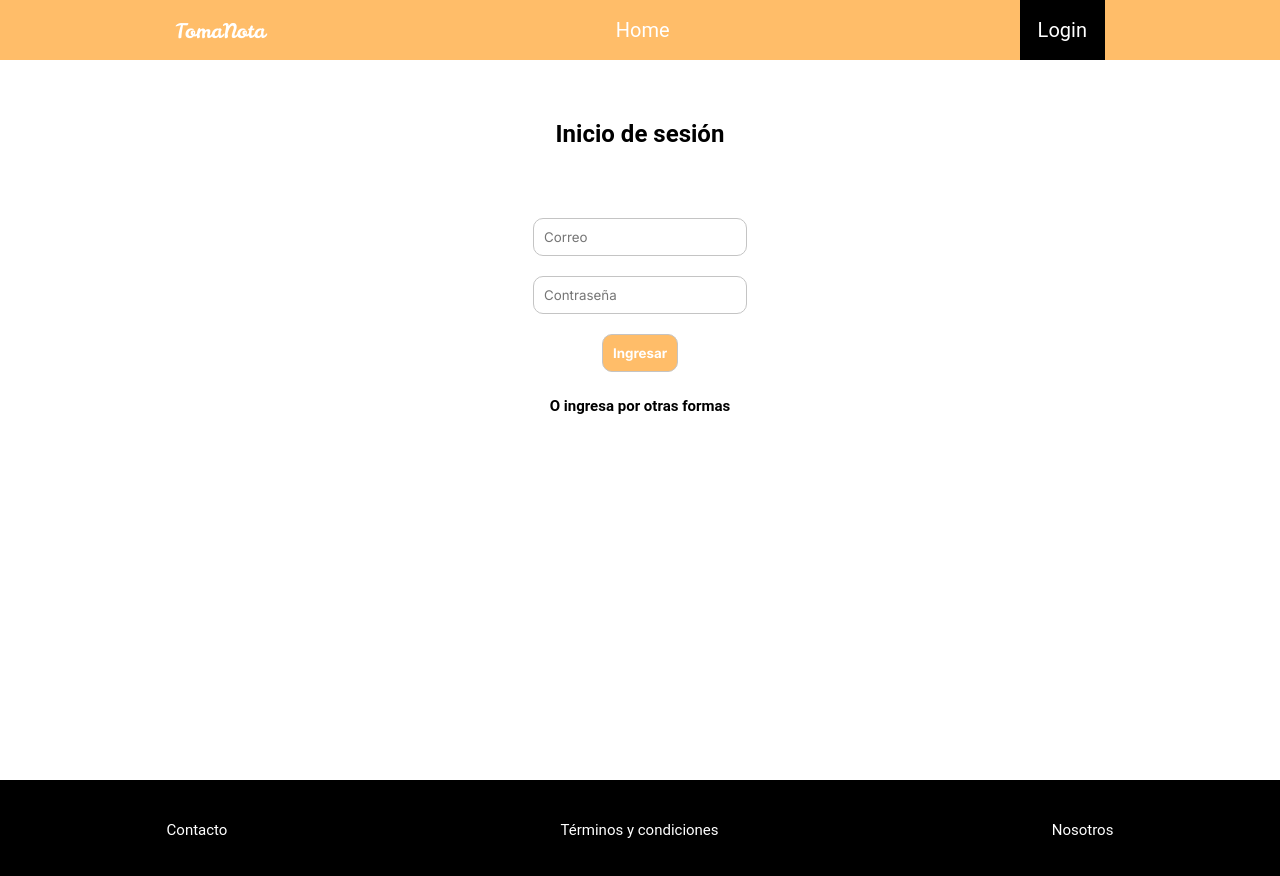
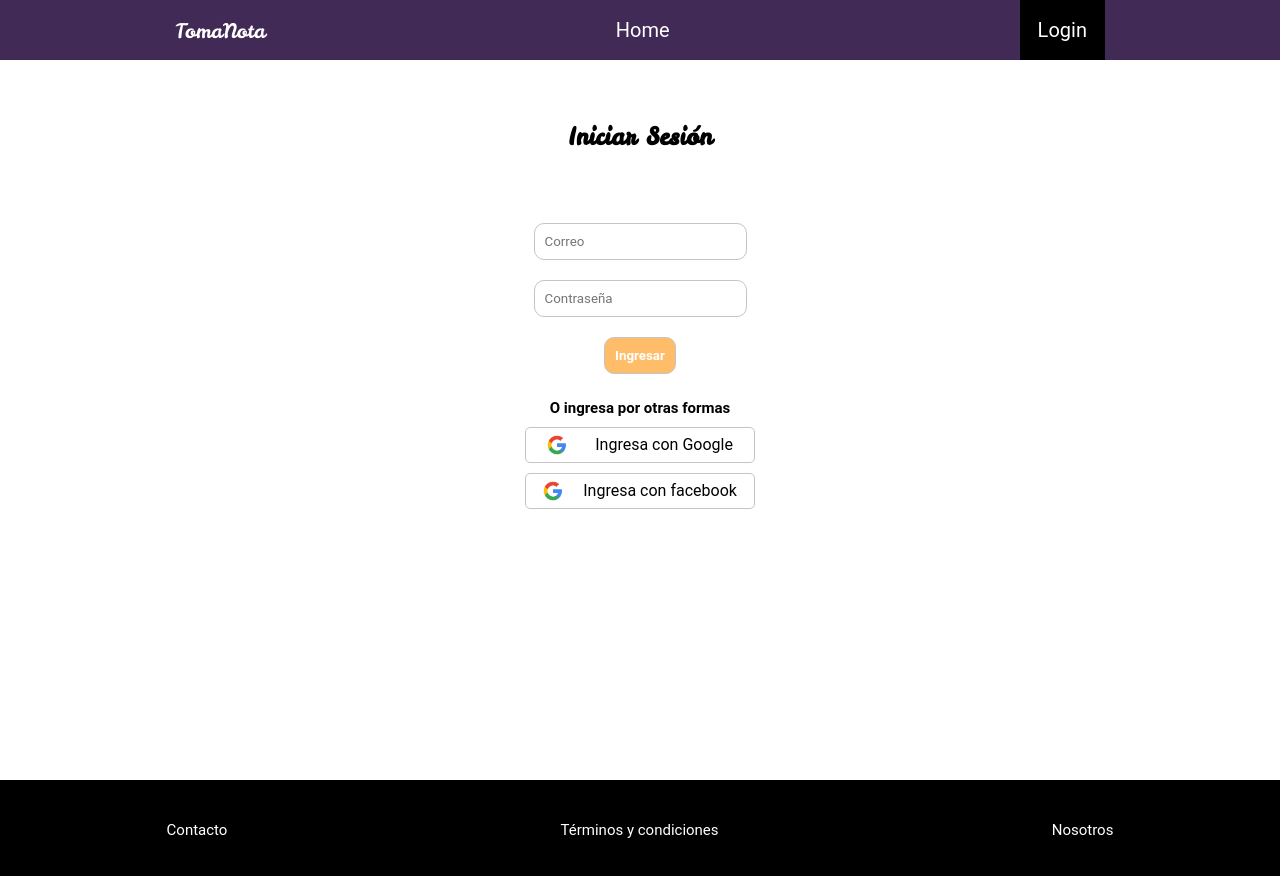
Before and after one commit to alejo02336/TomaNota, a React (Create React App) app: page /login in a window 1280 px wide. Shown: the top 876 px of the page. Built offline with nearby package versions, Linux system fonts and the light colour scheme.

Commit message:
login section

```diff
--- a/src/assets/styles/Header.css
+++ b/src/assets/styles/Header.css
@@ -2,7 +2,7 @@
   display: flex;
   justify-content: space-around;
   align-items: center;
-  background-color: var(--primary-color);
+  background-color: var(--secondary-color);
   height: 6rem;
   width: 100%;
 }
--- /dev/null
+++ b/src/containers/Foro/Foro.jsx
@@ -0,0 +1,5 @@
+import React from "react";
+import SearchBar from "../../";
+export default function Foro() {
+  return <div></div>;
+}
--- a/src/containers/Login/Login.css
+++ b/src/containers/Login/Login.css
@@ -5,6 +5,7 @@
   align-items: center;
   height: 400px;
   margin: auto;
+  /* background-color: var(--secondary-color); */
 }
 
 .login-title {
@@ -19,8 +20,33 @@
   margin-bottom: 2.5rem;
 }
 
+.social-section {
+  display: flex;
+  width: 50%;
+  min-width: 150px;
+  max-width: 230px;
+  justify-content: space-evenly;
+  border: 1px solid #c4c4c4;
+  padding: 0.2rem;
+  border-radius: 5px;
+}
+
+.social-section > p {
+  font-size: 1.2rem;
+}
+
+.social-section:hover {
+  background-color: #c4c4c4;
+  cursor: pointer;
+}
+
+.social-login {
+  width: 1.2rem;
+  height: auto;
+}
+
 input {
-  font-family: "Inter";
+  font-family: "Roboto";
   padding: 1rem;
   border-radius: 1rem;
   border: 1px solid #c4c4c4;
@@ -32,4 +58,17 @@ input {
     height: 90vh;
     width: 55%;
   }
+
+  .social-section {
+    justify-content: space-around;
+    padding: 0.7rem;
+    margin-top: 1rem;
+  }
+
+  .social-section > p {
+    font-size: 1.6rem;
+  }
+  .social-login {
+    width: 2rem;
+  }
 }
--- a/src/containers/Login/Login.jsx
+++ b/src/containers/Login/Login.jsx
@@ -1,5 +1,6 @@
 import React, { useState } from "react";
 import "./Login.css";
+import GoogleIcon from "../../assets/static/icon/2000px-Google_G_Logo.svg_.png";
 
 const HOSTNAME = "http://localhost:4000/api/v1/";
 
@@ -39,7 +40,7 @@ function Login() {
   return (
     <section>
       <form className="login">
-        <h1 className="login-title">Inicio de sesión</h1>
+        <h1 className="login-title font">Iniciar Sesión</h1>
         <input
           value={email}
           placeholder="Correo"
@@ -62,6 +63,22 @@ function Login() {
           onClick={() => verifyUser()}
         />
         <h2>O ingresa por otras formas</h2>
+        <section className="social-section">
+          <img
+            src={GoogleIcon}
+            className="social-login"
+            alt="Inicia con Google"
+          />
+          <p>Ingresa con Google</p>
+        </section>
+        <section className="social-section">
+          <img
+            src={GoogleIcon}
+            className="social-login"
+            alt="Inicia con Facebook"
+          />
+          <p>Ingresa con facebook</p>
+        </section>
       </form>
     </section>
   );
```
Also changed, not shown: src/components/SearchBar.jsx (added, +9 -0 lines), src/assets/static/icon/2000px-Google_G_Logo.svg_.png (added).
